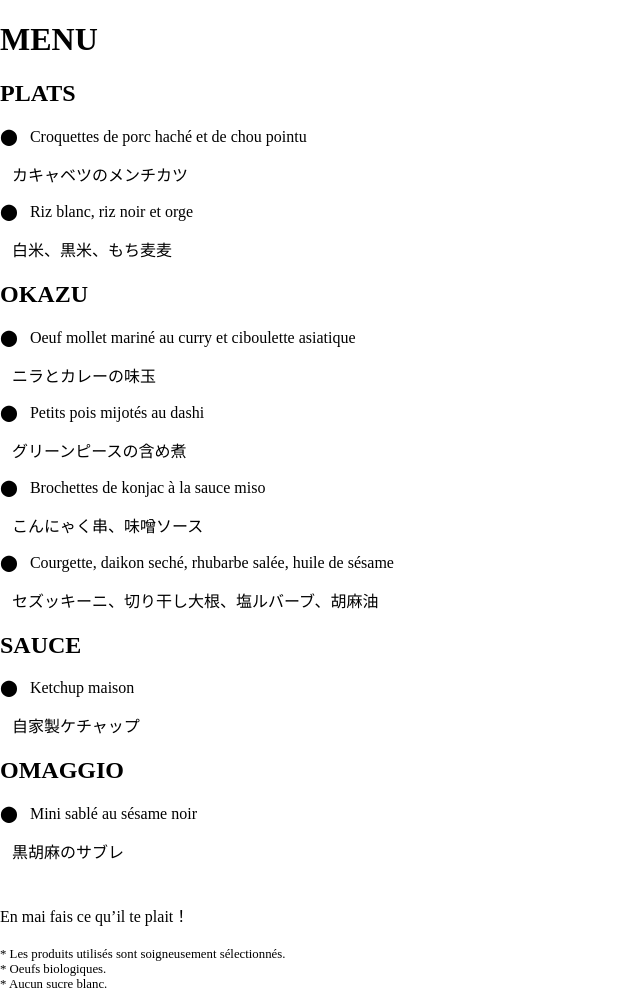
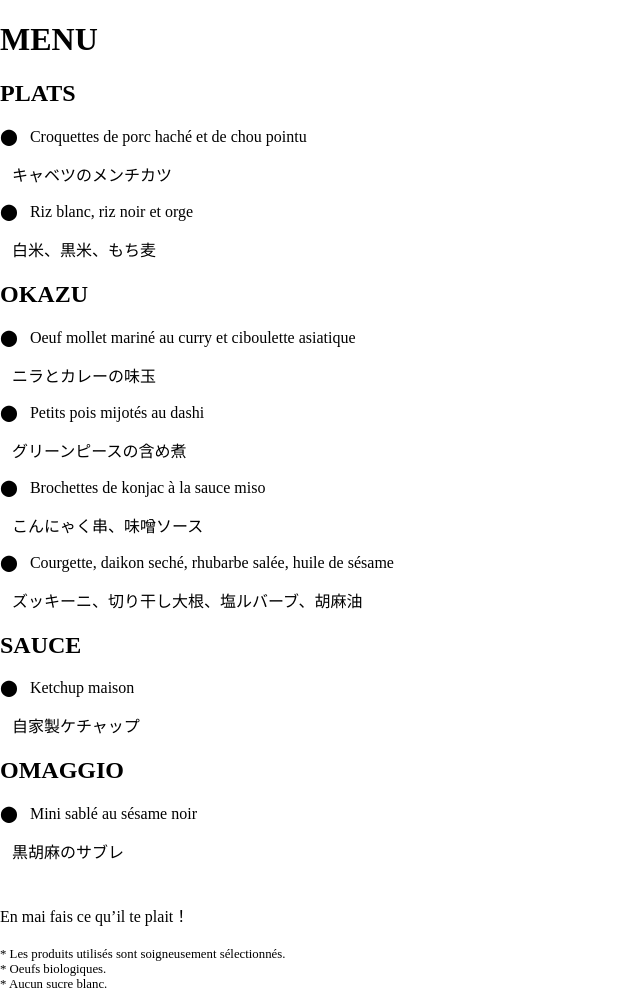
Before and after one commit to matsupin/main, a Jekyll site: the page built from menus/commande_rebecca_130525.html, in a window 1280 px wide. Shown: the whole page, without its empty margins (0-640 px from the left). Built offline with Jekyll 4.4.1, drawn with Linux system fonts in a browser that asks for light colours.

Commit message:
Update commande_rebecca_130525.html

```diff
--- a/menus/commande_rebecca_130525.html
+++ b/menus/commande_rebecca_130525.html
@@ -12,10 +12,10 @@ title: Bento Menu
         <h2 class="section-title">PLATS</h2>
 
         <p><span class="menu-dot">&#11044;</span> <span class="dish-name">&nbsp; Croquettes de porc haché et de chou pointu </span></p>
-        <p class="dish-text">&nbsp;&nbsp;&nbsp;<span class="highlight">カキャベツのメンチカツ</p>
+        <p class="dish-text">&nbsp;&nbsp;&nbsp;<span class="highlight">キャベツのメンチカツ</p>
 
         <p><span class="menu-dot">&#11044;</span> <span class="dish-name">&nbsp; Riz blanc, riz noir et orge</span></p>
-        <p class="dish-text">&nbsp;&nbsp;&nbsp;<span class="highlight">白米、黒米、もち麦麦</p>
+        <p class="dish-text">&nbsp;&nbsp;&nbsp;<span class="highlight">白米、黒米、もち麦</p>
 
     </section>
 
@@ -33,7 +33,7 @@ title: Bento Menu
         <p class="dish-text">&nbsp;&nbsp;&nbsp;<span class="highlight">こんにゃく串、味噌ソース</p>
 
         <p><span class="menu-dot">&#11044;</span> <span class="dish-name">&nbsp; Courgette, daikon seché, rhubarbe salée, huile de sésame</span></p>
-        <p class="dish-text">&nbsp;&nbsp;&nbsp;<span class="highlight">セズッキーニ、切り干し大根、塩ルバーブ、胡麻油</p>
+        <p class="dish-text">&nbsp;&nbsp;&nbsp;<span class="highlight">ズッキーニ、切り干し大根、塩ルバーブ、胡麻油</p>
 
     </section>
 
```
